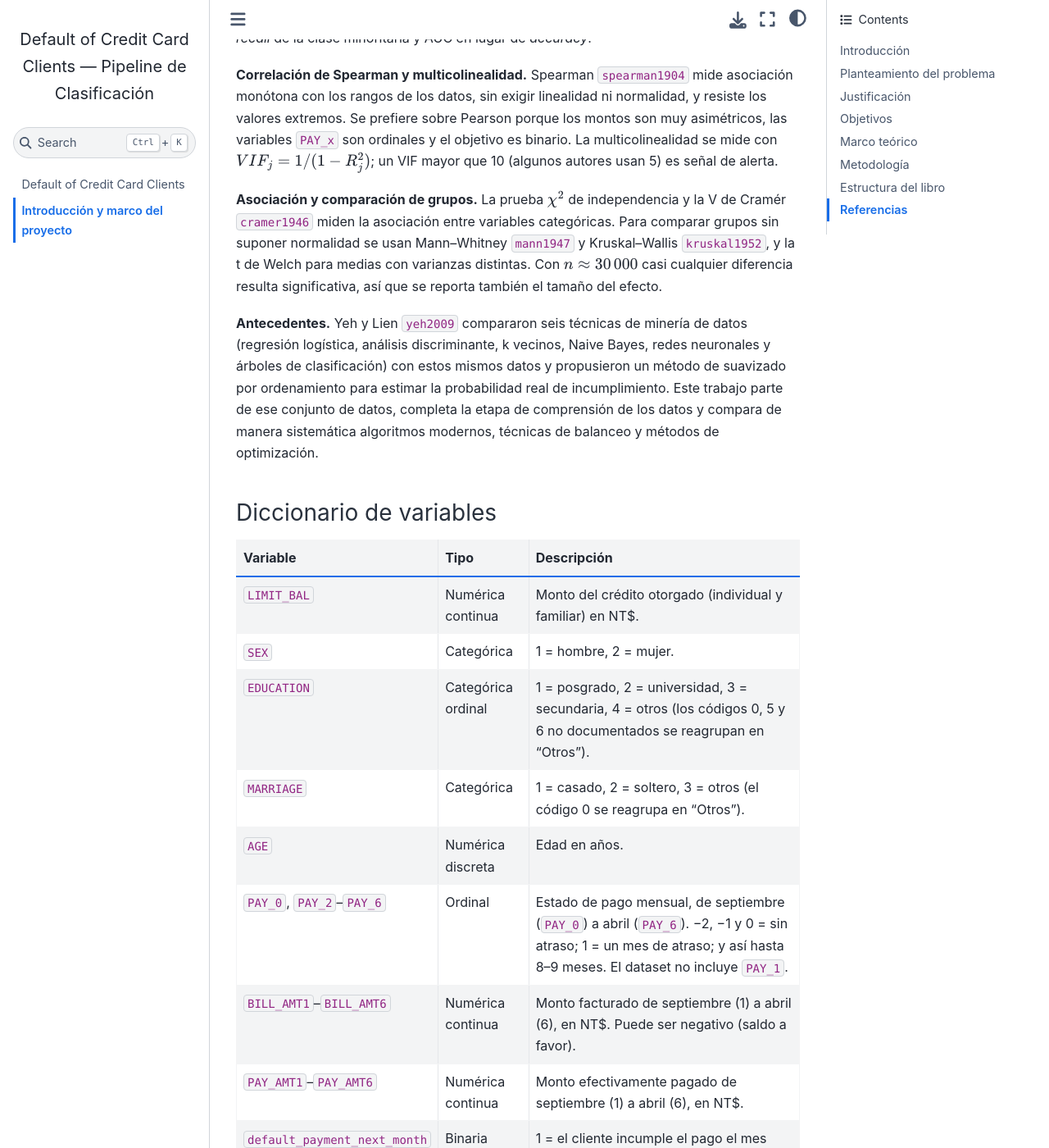
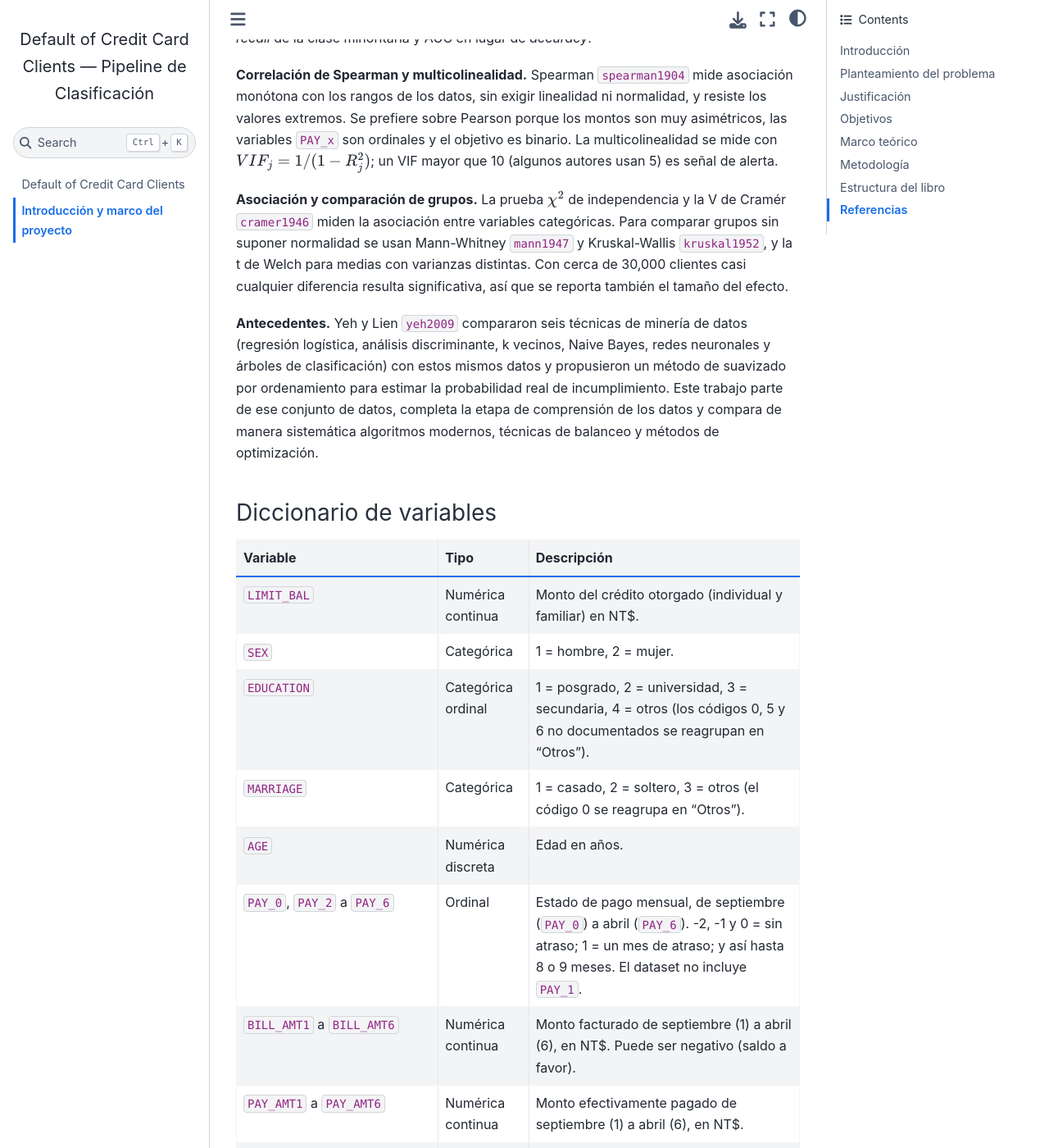
Before and after one commit to valeriaflorezs/Credit_Card_Project, a Jupyter Book: the page built from introduccion.md, in a window 1280 px wide and 1400 px high, scrolled down 4234 px. Shown: the whole window at 82% size. Built offline with Jupyter Book 1.0.4 settings and Sphinx 7.4.7 and the Sphinx Book theme 1.1.4, drawn with Linux system fonts in a browser that asks for light colours; pages that are not in the unit, such as notebooks, are missing from menus; cross-references to code outside the pages are shown as plain code; some of the changed text lies outside the part shown.

Commit message:
Quita símbolos de aproximación, guiones y similares de los textos
Co-Authored-By: Claude Sonnet 5.5 <noreply@anthropic.com>

```diff
--- a/introduccion.md
+++ b/introduccion.md
@@ -23,9 +23,9 @@ seis meses) y una variable objetivo binaria: si el cliente incumplió el pago al
 
 Tres dificultades hacen que el problema no se resuelva con un modelo estándar:
 
-- **Desbalance de clases.** Solo ≈22 % de los clientes incumple. Un modelo entrenado sin ajustes favorece la
+- **Desbalance de clases.** Solo cerca del 22 % de los clientes incumple. Un modelo entrenado sin ajustes favorece la
   clase mayoritaria y puede mostrar un *accuracy* alto mientras detecta pocos casos de *default*. La regresión
-  logística base de este proyecto, por ejemplo, tiene un F1 de la clase minoritaria de ≈0.38.
+  logística base de este proyecto, por ejemplo, tiene un F1 de la clase minoritaria de cerca de 0.38.
 - **Calidad y estructura de los datos.** Hay duplicados exactos, categorías no documentadas en `EDUCATION` y
   `MARRIAGE`, códigos ambiguos en las variables `PAY_x`, distribuciones muy asimétricas y una multicolinealidad
   severa entre las seis variables `BILL_AMT`.
@@ -95,7 +95,7 @@ de crédito.
    multicolinealidad.
 4. Entrenar un modelo base (regresión logística) sobre una partición *train/test* aislada de fuga de
    información, y cuantificar su margen de mejora, en especial en falsos negativos y falsos positivos.
-5. Comparar 112 configuraciones (7 modelos × 4 técnicas de balanceo × 4 métodos de optimización) con
+5. Comparar 112 configuraciones (7 modelos x 4 técnicas de balanceo x 4 métodos de optimización) con
    validación cruzada anidada y el F1 de la clase *default* como métrica principal.
 6. Contrastar estadísticamente las configuraciones y analizar la calibración de probabilidades y el costo
    computacional.
@@ -132,8 +132,8 @@ alerta.
 
 **Asociación y comparación de grupos.** La prueba $\chi^2$ de independencia y la V de Cramér
 {cite:p}`cramer1946` miden la asociación entre variables categóricas. Para comparar grupos sin suponer
-normalidad se usan Mann–Whitney {cite:p}`mann1947` y Kruskal–Wallis {cite:p}`kruskal1952`, y la t de Welch
-para medias con varianzas distintas. Con $n \approx 30\,000$ casi cualquier diferencia resulta significativa,
+normalidad se usan Mann-Whitney {cite:p}`mann1947` y Kruskal-Wallis {cite:p}`kruskal1952`, y la t de Welch
+para medias con varianzas distintas. Con cerca de 30,000 clientes casi cualquier diferencia resulta significativa,
 así que se reporta también el tamaño del efecto.
 
 **Antecedentes.** Yeh y Lien {cite:p}`yeh2009` compararon seis técnicas de minería de datos (regresión
@@ -151,9 +151,9 @@ compara de manera sistemática algoritmos modernos, técnicas de balanceo y mét
 | `EDUCATION` | Categórica ordinal | 1 = posgrado, 2 = universidad, 3 = secundaria, 4 = otros (los códigos 0, 5 y 6 no documentados se reagrupan en "Otros"). |
 | `MARRIAGE` | Categórica | 1 = casado, 2 = soltero, 3 = otros (el código 0 se reagrupa en "Otros"). |
 | `AGE` | Numérica discreta | Edad en años. |
-| `PAY_0`, `PAY_2`–`PAY_6` | Ordinal | Estado de pago mensual, de septiembre (`PAY_0`) a abril (`PAY_6`). −2, −1 y 0 = sin atraso; 1 = un mes de atraso; y así hasta 8–9 meses. El dataset no incluye `PAY_1`. |
-| `BILL_AMT1`–`BILL_AMT6` | Numérica continua | Monto facturado de septiembre (1) a abril (6), en NT$. Puede ser negativo (saldo a favor). |
-| `PAY_AMT1`–`PAY_AMT6` | Numérica continua | Monto efectivamente pagado de septiembre (1) a abril (6), en NT$. |
+| `PAY_0`, `PAY_2` a `PAY_6` | Ordinal | Estado de pago mensual, de septiembre (`PAY_0`) a abril (`PAY_6`). -2, -1 y 0 = sin atraso; 1 = un mes de atraso; y así hasta 8 o 9 meses. El dataset no incluye `PAY_1`. |
+| `BILL_AMT1` a `BILL_AMT6` | Numérica continua | Monto facturado de septiembre (1) a abril (6), en NT$. Puede ser negativo (saldo a favor). |
+| `PAY_AMT1` a `PAY_AMT6` | Numérica continua | Monto efectivamente pagado de septiembre (1) a abril (6), en NT$. |
 | `default_payment_next_month` | Binaria (objetivo) | 1 = el cliente incumple el pago el mes siguiente (octubre de 2005); 0 = no incumple. |
 
 ## Metodología
@@ -162,7 +162,7 @@ compara de manera sistemática algoritmos modernos, técnicas de balanceo y mét
 
 *Default of Credit Card Clients Dataset* del repositorio UCI {cite:p}`uci`, publicado por Yeh y Lien
 {cite:p}`yeh2009`: 30,000 clientes, 23 variables predictoras y la variable objetivo
-`default_payment_next_month` (≈78 % clase 0, ≈22 % clase 1).
+`default_payment_next_month` (78 % clase 0, 22 % clase 1).
 
 ### ETL
 
@@ -190,7 +190,7 @@ escalado, evaluada con *accuracy*, *log-loss*, ROC-AUC, matriz de confusión y r
 
 ### Diseño experimental
 
-Diseño factorial de **7 × 4 × 4 = 112 configuraciones**:
+Diseño factorial de **7 x 4 x 4 = 112 configuraciones**:
 
 | Factor | Niveles |
 |---|---|
```
Also changed, not shown: other parts of introduccion.md (+4 -4 lines), README.md (+4 -4 lines), portada.md (+6 -6 lines).
